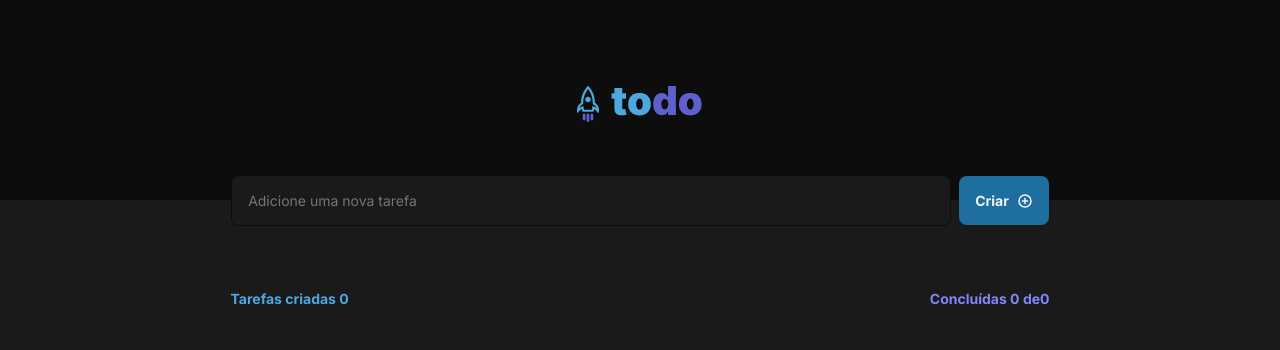
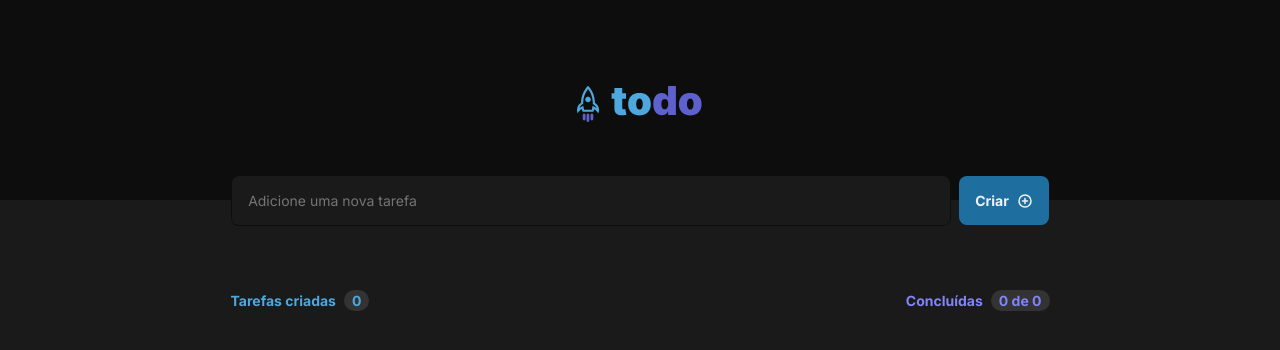
Before and after one commit to GersonRocha9/ignite-todo-list, a React (Vite) app: page / in a window 1280 px wide. Shown: the top 350 px of the page. Built offline with nearby package versions, Linux system fonts and the light colour scheme.

Commit message:
feat: badge component done

```diff
--- a/src/pages/Home/index.tsx
+++ b/src/pages/Home/index.tsx
@@ -2,10 +2,12 @@ import { useState } from "react";
 import { CreateButton, Header, TaskCard, TextInput } from "../../components";
 import { Text } from "../../components/Text";
 import {
+  Badge,
   Container,
   FormContainer,
   InfoContainer,
   InfoWrapper,
+  InfoWrapperInfo,
   TasksContainer,
 } from "./styled";
 
@@ -59,14 +61,27 @@ export const Home = () => {
 
       <InfoContainer>
         <InfoWrapper>
-          <Text size={14} weight="bold" color="#4EA8DE">
-            Tarefas criadas {tasks.length}
-          </Text>
+          <InfoWrapperInfo>
+            <Text size={14} weight="bold" color="#4EA8DE">
+              Tarefas criadas
+            </Text>
+            <Badge>
+              <Text size={14} weight="bold" color="#4EA8DE">
+                {tasks.length}
+              </Text>
+            </Badge>
+          </InfoWrapperInfo>
 
-          <Text size={14} weight="bold" color="#8284FA">
-            Concluídas {tasks.filter((task) => task.isDone).length} de
-            {tasks.length}
-          </Text>
+          <InfoWrapperInfo>
+            <Text size={14} weight="bold" color="#8284FA">
+              Concluídas
+            </Text>
+            <Badge>
+              <Text size={14} weight="bold" color="#8284FA">
+                {tasks.filter((task) => task.isDone).length} de {tasks.length}
+              </Text>
+            </Badge>
+          </InfoWrapperInfo>
         </InfoWrapper>
       </InfoContainer>
 
--- a/src/pages/Home/styled.ts
+++ b/src/pages/Home/styled.ts
@@ -28,6 +28,23 @@ export const InfoWrapper = styled.div`
   max-width: 819px;
 `;
 
+export const InfoWrapperInfo = styled.div`
+  display: flex;
+  flex-direction: row;
+  align-items: center;
+  gap: 8px;
+`;
+
+export const Badge = styled.div`
+  display: flex;
+  flex-direction: column;
+  align-items: center;
+  justify-content: center;
+  background: ${({ theme }) => theme.colors.base.gray[400]};
+  padding: 2px 8px;
+  border-radius: 999px;
+`;
+
 export const TasksContainer = styled.div`
   display: flex;
   flex-direction: column;
```
